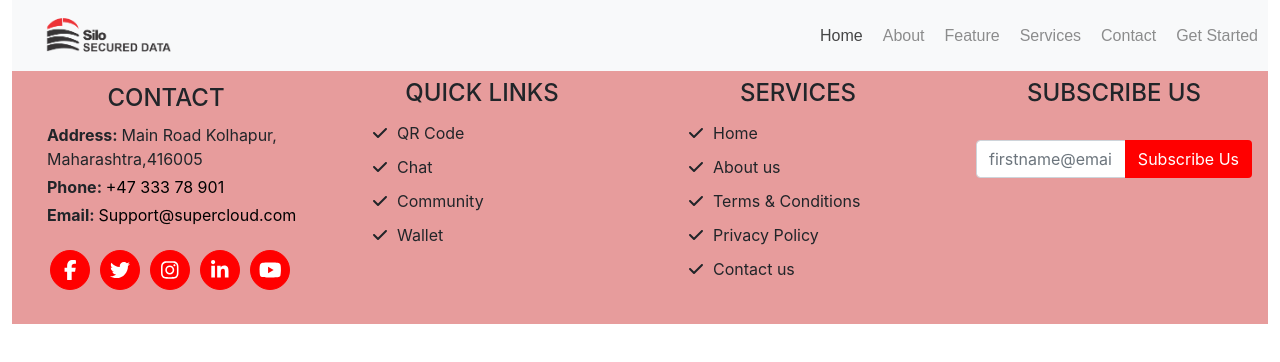
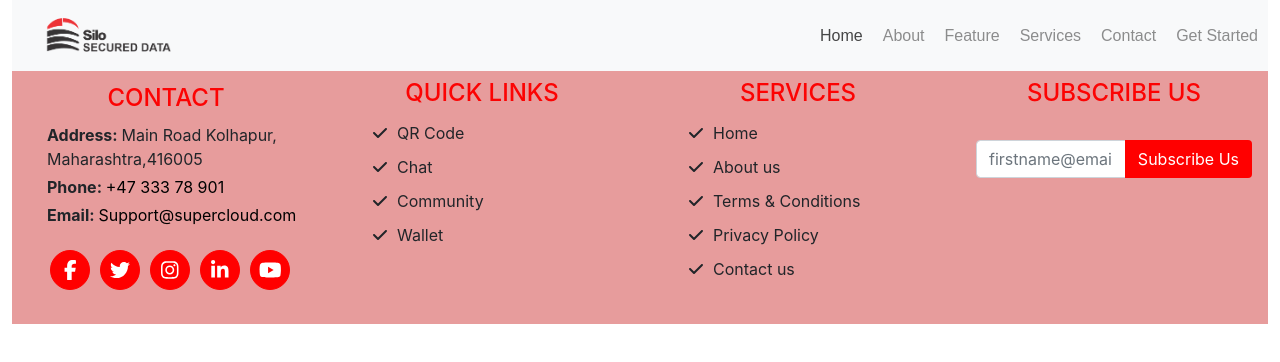
Before and after one commit to bhushank-bwd/super-cloud, a React (Create React App) app in the folder client/: page / in a window 1280 px wide. Shown: the top 362 px of the page. Built offline with nearby package versions, Linux system fonts and the light colour scheme.

Commit message:
footer css changed

```diff
--- a/client/public/assets/css/index.css
+++ b/client/public/assets/css/index.css
@@ -111,3 +111,6 @@ header .navbar ul a:hover {
   color: #fc0303;
   border: 1px solid #fc0303;
 }
+.footer h4{
+  color: #fc0303;
+}
```
